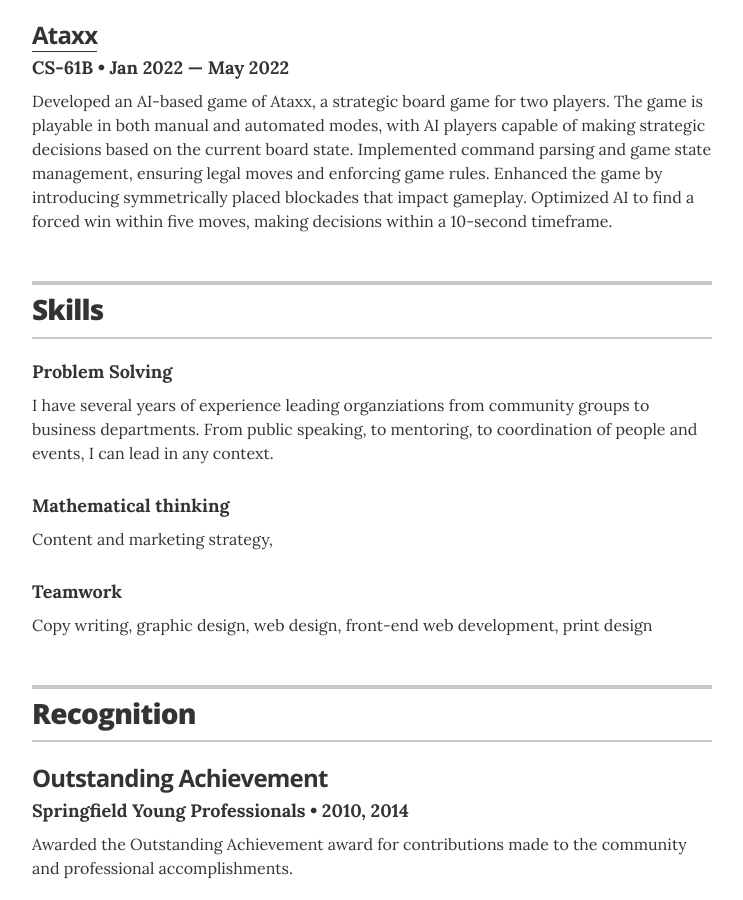
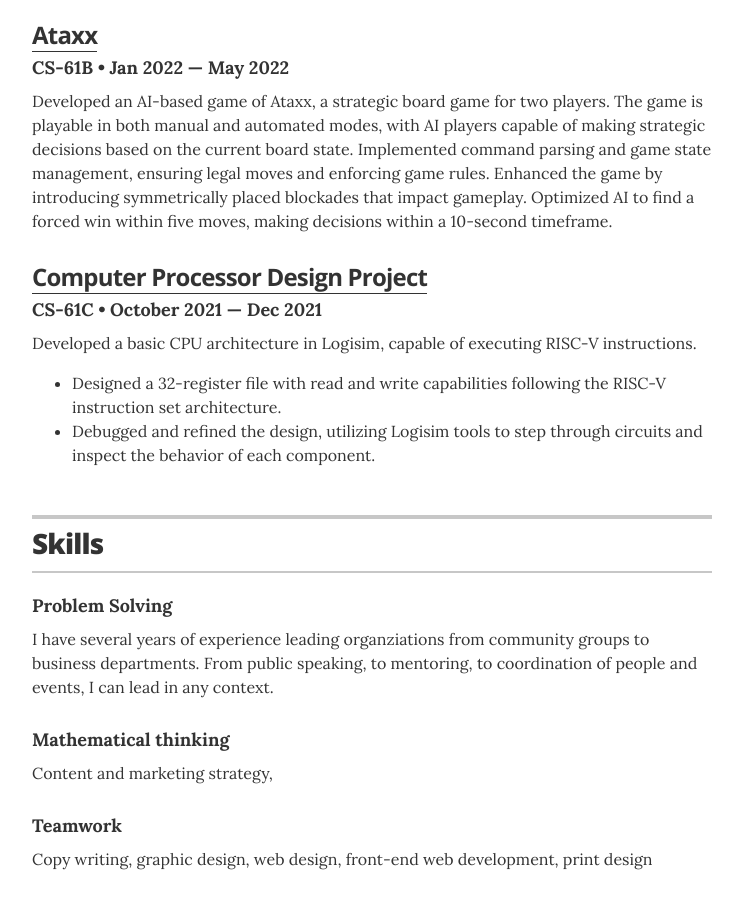
Before and after one commit to arthurutnehmer/Resume, a Jekyll site: the page built from index.html, in a window 1280 px wide and 900 px high, scrolled down 2337 px. Shown: the whole window, without its empty margins (268-1011 px from the left). Built offline with Jekyll 4.4.1, drawn with Linux system fonts in a browser that asks for light colours.

```diff
--- a/_data/projects.yml
+++ b/_data/projects.yml
@@ -18,3 +18,14 @@
   duration: Jan 2022 &mdash; May 2022
   url: https://github.com/arthurutnehmer/cs61b-ataxx
   description:  Developed an AI-based game of Ataxx, a strategic board game for two players. The game is playable in both manual and automated modes, with AI players capable of making strategic decisions based on the current board state. Implemented command parsing and game state management, ensuring legal moves and enforcing game rules. Enhanced the game by introducing symmetrically placed blockades that impact gameplay. Optimized AI to find a forced win within five moves, making decisions within a 10-second timeframe.
+
+
+# Enigma
+- project: Computer Processor Design Project
+  role: CS-61C
+  duration: October 2021 &mdash; Dec 2021
+  url: https://github.com/arthurutnehmer/cs-61c-cpu/tree/master/Project%203:%20CS61CPU
+  description: Developed a basic CPU architecture in Logisim, capable of executing RISC-V instructions. <ul class="resume-item-list">
+    <liImplemented an Arithmetic Logic Unit (ALU) for performing multiple operations, including addition, shift, comparison, logical operations, and multiplication.</li>
+    <li>Designed a 32-register file with read and write capabilities following the RISC-V instruction set architecture.</li>
+    <li>Debugged and refined the design, utilizing Logisim tools to step through circuits and inspect the behavior of each component.</li></ul>
```
